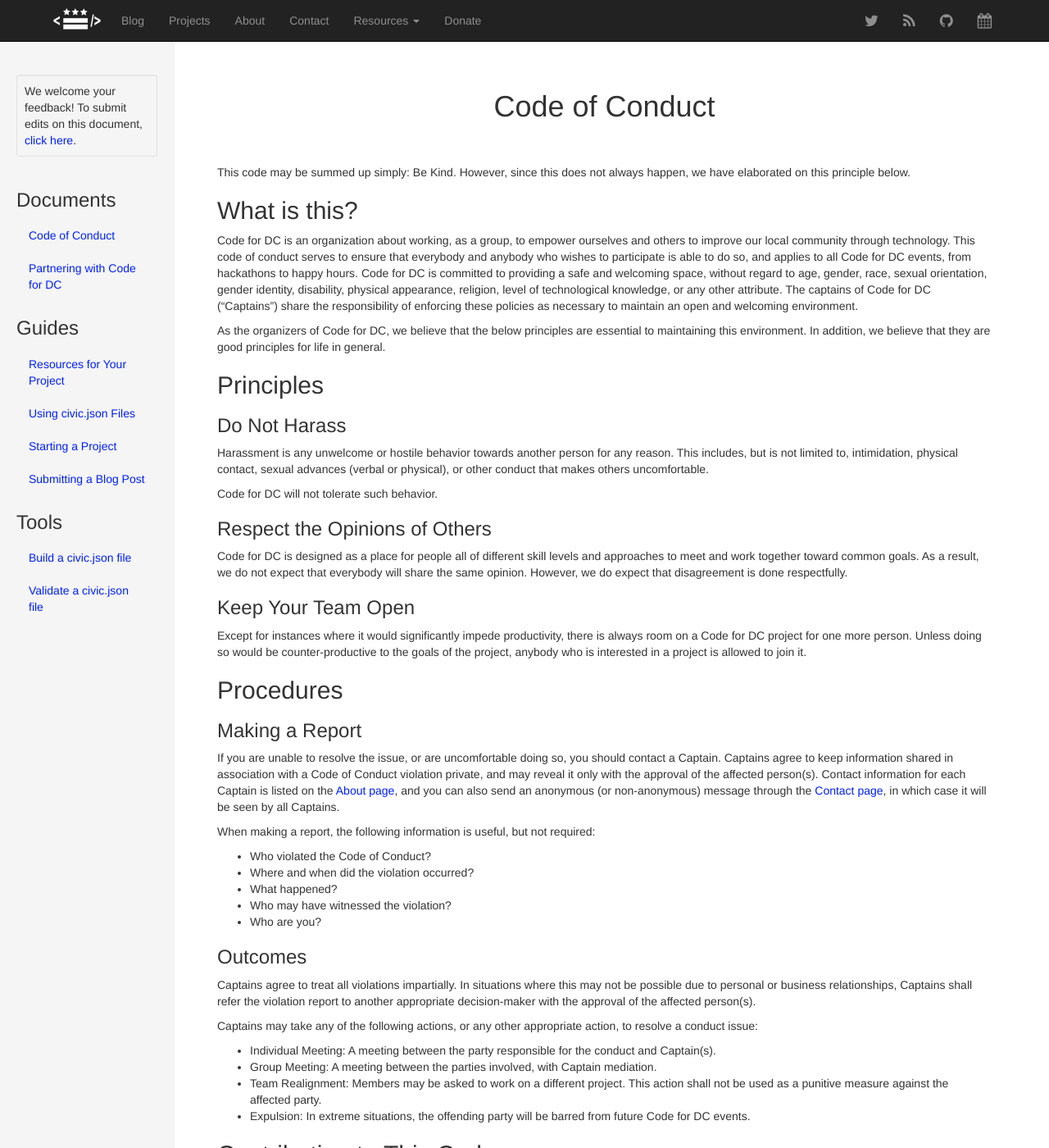
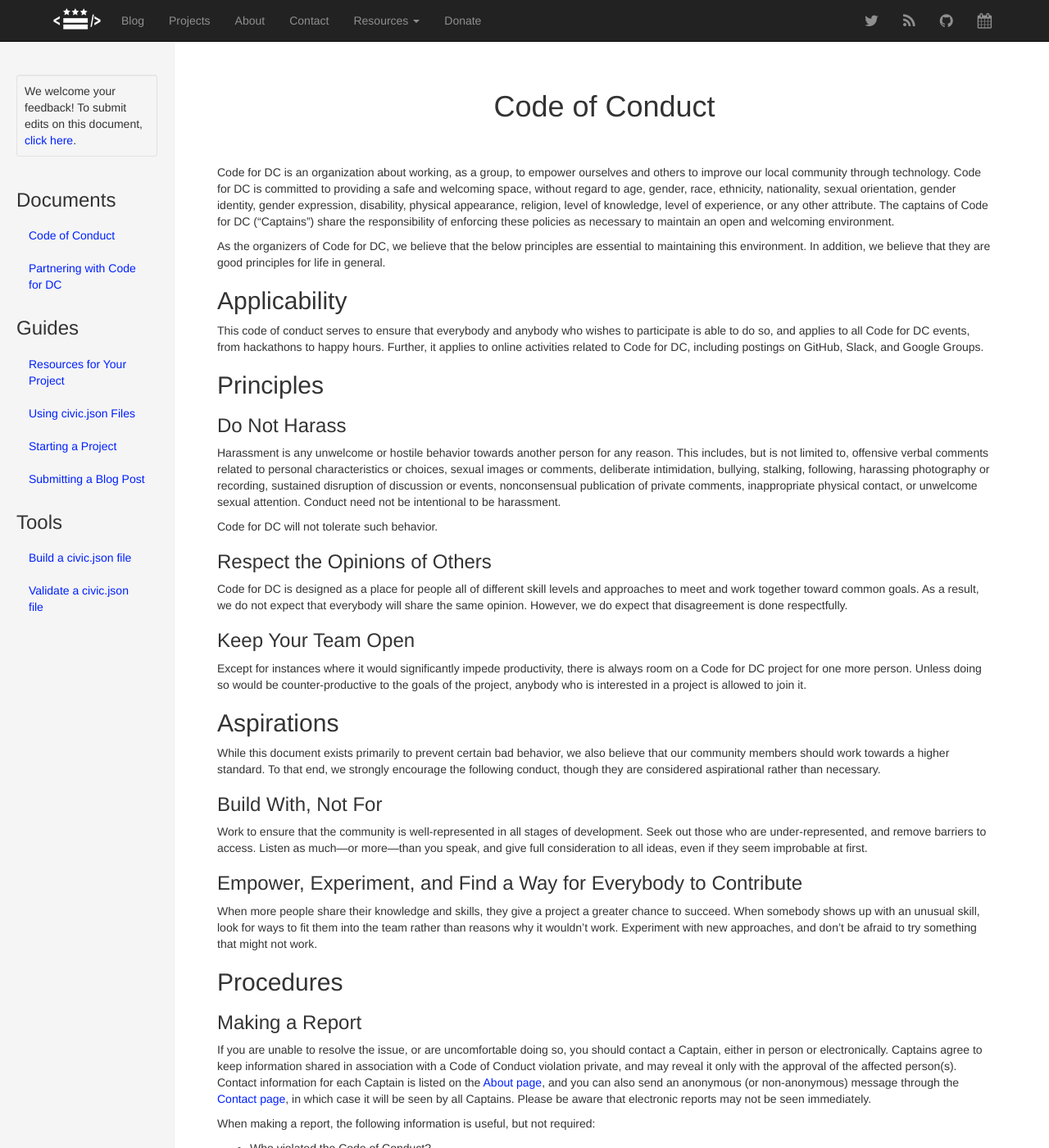
Before and after one commit to civictechdc/codefordc.github.com, a Jekyll site: the page built from _resources/codeofconduct.md, in a window 1280 px wide and 1400 px high. Shown: the whole window at 82% size. Built offline with Jekyll 4.4.1, drawn with Linux system fonts in a browser that asks for light colours; Markdown is read by kramdown in place of the engine named in the settings; a file with an impossible date is left out; some of the changed text lies outside the part shown.

Commit message:
revise code of conduct

```diff
--- a/_resources/codeofconduct.md
+++ b/_resources/codeofconduct.md
@@ -8,19 +8,19 @@
 
 # Code of Conduct
 
-This code may be summed up simply: Be Kind. However, since this does not always happen, we  have elaborated on this principle below.
-
-## What is this?
-
-Code for DC is an organization about working, as a group, to empower ourselves and others to improve our local community through technology. This code of conduct serves to ensure that everybody and anybody who wishes to participate is able to do so, and applies to all Code for DC events, from hackathons to happy hours. Code for DC is committed to providing a safe and welcoming space, without regard to age, gender, race, sexual orientation, gender identity, disability, physical appearance, religion, level of technological knowledge, or any other attribute. The captains of Code for DC ("Captains") share the responsibility of  enforcing these policies as necessary to maintain an open and welcoming environment.
+Code for DC is an organization about working, as a group, to empower ourselves and others to improve our local community through technology. Code for DC is committed to providing a safe and welcoming space, without regard to age, gender, race, ethnicity, nationality, sexual orientation, gender identity, gender expression, disability, physical appearance, religion, level of knowledge, level of experience, or any other attribute. The captains of Code for DC ("Captains") share the responsibility of enforcing these policies as necessary to maintain an open and welcoming environment.
 
 As the organizers of Code for DC, we believe that the below principles are essential to maintaining this environment. In addition, we believe that they are good principles for life in general.
+
+## Applicability
+
+This code of conduct serves to ensure that everybody and anybody who wishes to participate is able to do so, and applies to all Code for DC events, from hackathons to happy hours. Further, it applies to online activities related to Code for DC, including postings on GitHub, Slack, and Google Groups.
 
 ## Principles
 
 ### Do Not Harass
 
-Harassment is any unwelcome or hostile behavior towards another person for any reason. This includes, but is not limited to, intimidation, physical contact, sexual advances (verbal or physical), or other conduct that makes others uncomfortable.
+Harassment is any unwelcome or hostile behavior towards another person for any reason. This includes, but is not limited to, offensive verbal comments related to personal characteristics or choices, sexual images or comments, deliberate intimidation, bullying, stalking, following, harassing photography or recording, sustained disruption of discussion or events, nonconsensual publication of private comments, inappropriate physical contact, or unwelcome sexual attention. Conduct need not be intentional to be harassment.
 
 Code for DC will not tolerate such behavior.
 
@@ -32,11 +32,23 @@
 
 Except for instances where it would significantly impede productivity, there is always room on a Code for DC project for one more person. Unless doing so would be counter-productive to the goals of the project, anybody who is interested in a project is allowed to join it.
 
+## Aspirations
+
+While this document exists primarily to prevent certain bad behavior, we also believe that our community members should work towards a higher standard. To that end, we strongly encourage the following conduct, though they are considered aspirational rather than necessary.
+
+### Build With, Not For
+
+Work to ensure that the community is well-represented in all stages of development. Seek out those who are under-represented, and remove barriers to access. Listen as much—or more—than you speak, and give full consideration to all ideas, even if they seem improbable at first.
+
+### Empower, Experiment, and Find a Way for Everybody to Contribute
+
+When more people share their knowledge and skills, they give a project a greater chance to succeed. When somebody shows up with an unusual skill, look for ways to fit them into the team rather than reasons why it wouldn't work. Experiment with new approaches, and don't be afraid to try something that might not work.
+
 ## Procedures
 
 ### Making a Report
 
-If you are unable to resolve the issue, or are uncomfortable doing so, you should contact a Captain. Captains agree to keep information shared in association with a Code of Conduct violation private, and may reveal it only with the approval of the affected person(s). Contact information for each Captain is listed on the [About page](/about.html), and you can also send an anonymous (or non-anonymous) message through the [Contact page](/contact.html), in which case it will be seen by all Captains.
+If you are unable to resolve the issue, or are uncomfortable doing so, you should contact a Captain, either in person or electronically. Captains agree to keep information shared in association with a Code of Conduct violation private, and may reveal it only with the approval of the affected person(s). Contact information for each Captain is listed on the [About page](/about.html), and you can also send an anonymous (or non-anonymous) message through the [Contact page](/contact.html), in which case it will be seen by all Captains. Please be aware that electronic reports may not be seen immediately.
 
 When making a report, the following information is useful, but not required:
 
@@ -48,17 +60,10 @@
 
 ### Outcomes
 
-Captains agree to treat all violations impartially. In situations where this may not be possible due to personal or business relationships, Captains shall refer the violation report to another appropriate decision-maker with the approval of the affected person(s).
+Captains agree to treat all violations impartially, and will strive to apply this code of conduct consistently. In situations where this may not be possible due to personal or business relationships, Captains shall refer the violation report to another appropriate decision-maker with the approval of the affected person(s).
 
-Captains may take any of the following actions, or any other appropriate action, to resolve a conduct issue:
-
-- Individual Meeting: A meeting between the party responsible for the conduct and Captain(s).
-- Group Meeting: A meeting between the parties involved, with Captain mediation.
-- Team Realignment: Members may be asked to work on a different project. This action shall not be used as a punitive measure against the affected party.
-- Expulsion: In extreme situations, the offending party will be barred from future Code for DC events.
+Captains may take any appropriate action, including expulsion and a ban from future events, to resolve a violation of this code of conduct.
 
 ## Contributing to This Code
 
-This is a living document and is ultimately owned by the Code for DC community. We are interested in your comments and suggestions! You can contribute to the code by opening an issue or pull request on this repository, or by contacting a Captain.
-
-This code and other documents in this repository are dedicated to the public domain under a CC0 license. By contributing to this repository, you agree to release your contribution to the public domain.
+This is a living document and is ultimately owned by the Code for DC community. We are interested in your comments and suggestions! You can contribute to the code by opening an issue or pull request on this repository, by using the edit link above (which will create an anonymous pull request on your behalf), or by contacting a Captain.
```
